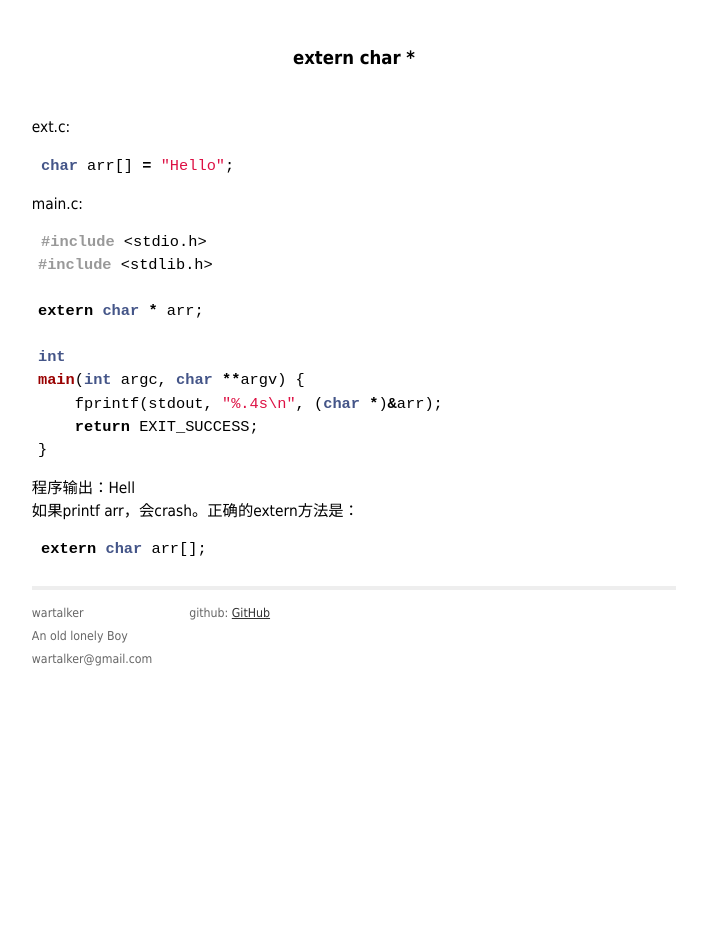
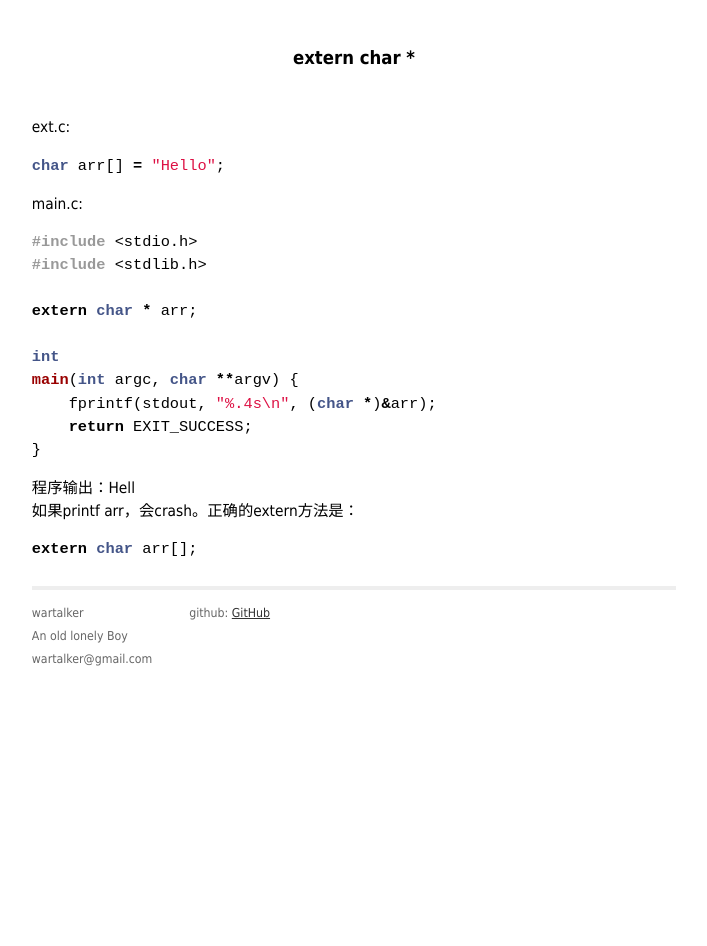
Before and after one commit to alone-walker/alone-walker.github.com, a Jekyll site: the page built from _posts/2013-08-16-cext.md, in a window 1280 px wide. Shown: the whole page, without its empty margins (286-993 px from the left). Built offline with Jekyll 4.4.1, drawn with Linux system fonts in a browser that asks for light colours; Markdown is read by kramdown in place of the engine named in the settings.

Commit message:
update css

```diff
--- a/css/main.css
+++ b/css/main.css
@@ -205,8 +205,8 @@ ul.posts span {
 /*
   border: 1px solid #ddd;
   background-color: #eef;
+  padding: 0 .4em;
 */
-  padding: 0 .4em;
   margin-top: 2px;
   margin-bottom: 2px;
 }
@@ -220,8 +220,8 @@ ul.posts span {
 /*
   border: 1px solid #ddd;
   background-color: #eef;
+  padding: 0 .2em;
 */
-  padding: 0 .2em;
 }
 
 .post pre code {
```
Also changed, not shown: _posts/2013-08-22-ipv6.md (+1 -1 lines).
